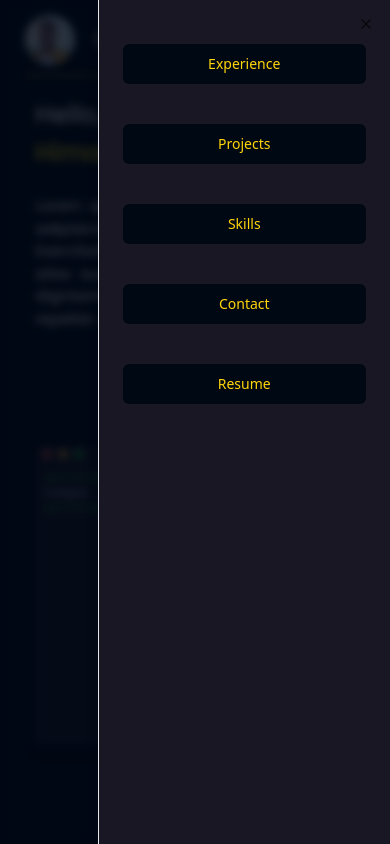
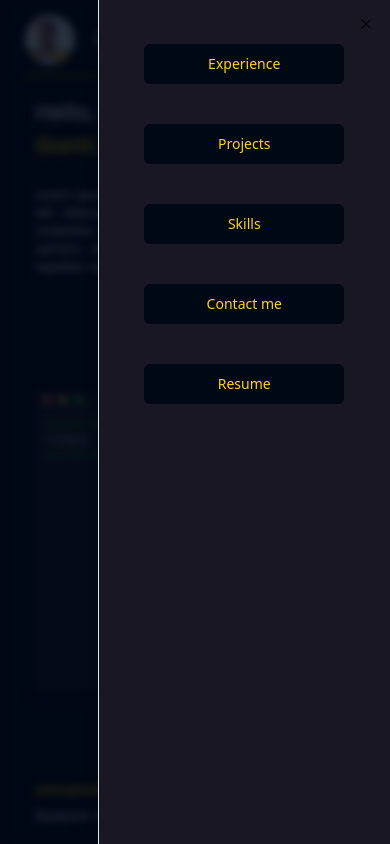
Before and after one commit to Himagna-Ganti/Himagna-Ganti.github.io, a React (Vite) app: page / in a window 390 px wide. Both pictures are taken after a click on the button 355 px from the left and 40 px from the top of the page. Shown: the top 844 px of the page. Built offline with nearby package versions, Linux system fonts and the light colour scheme; a web font is replaced by a local one.

Commit message:
Added: Smooth scroll

```diff
--- a/package.json
+++ b/package.json
@@ -19,6 +19,7 @@
     "lucide-react": "^0.292.0",
     "react": "^18.2.0",
     "react-dom": "^18.2.0",
+    "react-scroll": "^1.9.0",
     "react-typed": "^1.2.0",
     "tailwind-merge": "^2.0.0",
     "tailwindcss-animate": "^1.0.7"
--- a/src/ContactForm.tsx
+++ b/src/ContactForm.tsx
@@ -3,7 +3,7 @@ import { Textarea } from "@/components/ui/textarea";
 
 function ContactForm() {
   return (
-    <div className=" m-[10px] lg:m-[20px]">
+    <div className=" m-[10px] lg:m-[20px]" id="contact">
       <div className="flex justify-center ">
         <h1 className="text-txt text-[25px] lg:text-[35px]">Contact Me</h1>
       </div>
--- a/src/Experience.tsx
+++ b/src/Experience.tsx
@@ -38,31 +38,31 @@ function Experience() {
   return (
     <div className="  text-txt m-[10px]  lg:m-[20px]" id="experience">
       <div className="flex justify-center">
-        <h1 className="text-txt text-[30px] lg:text-[35px]">Experience</h1>
+        <h1 className="text-txt text-[25px] lg:text-[35px]">Experience</h1>
       </div>
       <div className="mt-[20px]">
         {workEx.map(function (data) {
           return (
             <div className=" mb-[15px] flex flex-col p-[10px]">
               <div className="mb-[5px] flex flex-row justify-between">
-                <h1 className="text-accent text-[18px] lg:text-[25px]">
+                <h1 className="text-accent text-[15px] lg:text-[25px]">
                   {data.company}
                 </h1>
-                <h1 className="text-txt text-[15px] pt-[5px] lg:text-[18px]">
+                <h1 className="text-txt text-[12px] pt-[5px] lg:text-[18px]">
                   {data.location}
                 </h1>
               </div>
               <div className="flex flex-row justify-between">
-                <h1 className="text-txt text-[15px] lg:text-[18px]">
+                <h1 className="text-txt text-[12px] lg:text-[18px]">
                   {data.position}
                 </h1>
-                <h1 className="text-txt text-[15px] lg:text-[18px]">
+                <h1 className="text-txt text-[12px] lg:text-[18px]">
                   {data.duration}
                 </h1>
               </div>
 
               <div className=" m-[20px] lg:m-[30px] ">
-                <ul className="text-[15px] space-y-2 list-image-[url(/src/assets/arroww.svg)] list-outside lg:text-[18px] lg:list-image-[url(/src/assets/arrow.svg)] ">
+                <ul className="text-[12px] space-y-2 list-image-[url(/src/assets/arroww.svg)] list-outside lg:text-[18px] lg:list-image-[url(/src/assets/arrow.svg)] ">
                   {data.summary.map(function (data) {
                     return <li className="  "> {data}</li>;
                   })}
--- a/src/Footer.tsx
+++ b/src/Footer.tsx
@@ -1,6 +1,6 @@
 function Footer() {
   return (
-    <div className=" m-[10px] text-txt lg:m-[20px] text-[10px] lg:text-[13px] flex-col justify-center space-y-2  ">
+    <div className=" m-[10px] text-txt lg:m-[20px] text-[9px] lg:text-[13px] flex-col justify-center space-y-2  ">
       <div className="flex justify-center">
         <h1>
           Built by{" "}
--- a/src/Hero.tsx
+++ b/src/Hero.tsx
@@ -10,11 +10,11 @@ function Hero() {
       <div className="flex flex-col p-[10px]  items-center justify-center lg:w-2/4 ">
         {/* Hero section */}
 
-        <h1 className="text-[25px] lg:text-[35px] text-txt">
+        <h1 className="text-[22px] lg:text-[35px] text-txt">
           Hello, my name is <span className="text-accent ">Himagna Ganti</span>.
         </h1>
         <br></br>
-        <h2 className="text-[15px] lg:text-[20px] text-txt text-justify ">
+        <h2 className="text-[12px] lg:text-[20px] text-txt text-justify ">
           Lorem ipsum dolor sit amet consectetur adipisicing elit. Maiores,
           dolore veniam! Exercitationem dicta molestias nostrum alias aut,
           cupiditate aspernatur veniam dignissimos facere vel culpa optio, nisi
--- a/src/NavBar.tsx
+++ b/src/NavBar.tsx
@@ -1,5 +1,6 @@
 import { Avatar, AvatarFallback, AvatarImage } from "@/components/ui/avatar";
 import { Button } from "@/components/ui/button";
+import { Link } from "react-scroll";
 import {
   Sheet,
   SheetClose,
@@ -29,15 +30,73 @@ function NavBar() {
                 <AvatarImage src={hamburger} />
               </Avatar>
             </SheetTrigger>
-            <SheetContent className="bg-[#191724]">
-              <div className="flex flex-col space-y-10 mt-[20px] ">
-                <Button className="bg-background text-accent   ">
+            <SheetContent className="bg-[#191724] ">
+              <div className="flex flex-col space-y-10 mt-[20px]  ">
+                <SheetClose asChild className="flex justify-center">
+                  <Link
+                    to="experience"
+                    spy={true}
+                    smooth={true}
+                    offset={0}
+                    duration={500}
+                  >
+                    <Button className="bg-background text-accent w-[200px]  ">
                       Experience
                     </Button>
-                <Button className="bg-background text-accent">Projects</Button>
-                <Button className="bg-background text-accent">Skills</Button>
-                <Button className="bg-background text-accent">Contact</Button>
-                <Button className="bg-background text-accent">Resume</Button>
+                  </Link>
+                </SheetClose>
+                <SheetClose asChild className="flex justify-center">
+                  <Link
+                    to="projects"
+                    spy={true}
+                    smooth={true}
+                    offset={0}
+                    duration={500}
+                  >
+                    <Button className="bg-background text-accent w-[200px]  ">
+                      Projects
+                    </Button>
+                  </Link>
+                </SheetClose>
+                <SheetClose asChild className="flex justify-center">
+                  <Link
+                    to="skills"
+                    spy={true}
+                    smooth={true}
+                    offset={0}
+                    duration={500}
+                  >
+                    <Button className="bg-background text-accent w-[200px]  ">
+                      Skills
+                    </Button>
+                  </Link>
+                </SheetClose>
+                <SheetClose asChild className="flex justify-center">
+                  <Link
+                    to="contact"
+                    spy={true}
+                    smooth={true}
+                    offset={0}
+                    duration={500}
+                  >
+                    <Button className="bg-background text-accent w-[200px]  ">
+                      Contact me
+                    </Button>
+                  </Link>
+                </SheetClose>
+                <SheetClose asChild className="flex justify-center">
+                  <Link
+                    to="experience"
+                    spy={true}
+                    smooth={true}
+                    offset={0}
+                    duration={500}
+                  >
+                    <Button className="bg-background text-accent w-[200px]  ">
+                      Resume
+                    </Button>
+                  </Link>
+                </SheetClose>
               </div>
               <SheetClose className="bg-accent" />
             </SheetContent>
@@ -45,36 +104,64 @@ function NavBar() {
         </div>
 
         <ul className=" hidden lg:block  ">
+          <Link
+            to="experience"
+            spy={true}
+            smooth={true}
+            offset={0}
+            duration={500}
+          >
             <Button
               variant="link"
               className="text-txt text-[10px] md:text-[20px] hover:text-accent   "
             >
               Experience
             </Button>
+          </Link>
+          <Link
+            to="projects"
+            spy={true}
+            smooth={true}
+            offset={0}
+            duration={500}
+          >
             <Button
               variant="link"
               className="text-txt text-[10px] md:text-[20px] hover:text-accent "
             >
               Projects
             </Button>
+          </Link>
+          <Link to="skills" spy={true} smooth={true} offset={0} duration={500}>
             <Button
               variant="link"
               className="text-txt text-[10px] md:text-[20px] hover:text-accent "
             >
               Skills
             </Button>
+          </Link>
+          <Link to="contact" spy={true} smooth={true} offset={0} duration={500}>
             <Button
               variant="link"
               className="text-txt text-[10px] md:text-[20px] hover:text-accent  "
             >
               Contact Me
             </Button>
+          </Link>
+          <Link
+            to="projects"
+            spy={true}
+            smooth={true}
+            offset={0}
+            duration={500}
+          >
             <Button
               variant="link"
               className="text-txt text-[10px] md:text-[20px] hover:text-accent  "
             >
               Resume
             </Button>
+          </Link>
         </ul>
       </div>
     </section>
--- a/src/Projects.tsx
+++ b/src/Projects.tsx
@@ -40,7 +40,7 @@ const projects = [
 
 function Projects() {
   return (
-    <div className="m-[10px] lg:m-[20px]  text-txt flex-col ">
+    <div className="m-[10px] lg:m-[20px]  text-txt flex-col " id="projects">
       <div className="flex justify-center">
         <h1 className="text-txt text-[25px] lg:text-[35px]">Projects</h1>
       </div>
@@ -49,11 +49,11 @@ function Projects() {
           return (
             <Card className=" p-[10px] border-0 shadow-xl lg:p-[20px] bg-[rgb(30,30,30)]">
               <div className="space-y-2 flex-col">
-                <CardTitle className="text-accent text-[18px] lg:text-[25px]">
+                <CardTitle className="text-accent text-[15px] lg:text-[25px]">
                   {data.title}
                 </CardTitle>
                 <div className="flex ">
-                  <CardDescription className="text-[15px] text-justify lg:w-3/5 lg:text-[18px] ">
+                  <CardDescription className="text-[12px] text-justify lg:w-3/5 lg:text-[18px] ">
                     {data.description}
                   </CardDescription>
                   <div className="w-2/5  hidden lg:block ">
--- a/src/Skills.tsx
+++ b/src/Skills.tsx
@@ -139,7 +139,7 @@ let skills = [
 
 function Skills() {
   return (
-    <div className=" m-[10px] lg:m-[20px]  ">
+    <div className=" m-[10px] lg:m-[20px]  " id="skills">
       <div className="flex justify-center ">
         <h1 className="text-txt text-[25px] lg:text-[35px]">Skills</h1>
       </div>
@@ -152,7 +152,7 @@ function Skills() {
       </div>
       <div className="flex justify-center space-x-2 m-[10px] lg:m-[20px]">
         <div className="h-[18px] w-[18px] lg:h-[25px] lg:w-[25px] rounded-md bg-accent"></div>
-        <h1 className="text-txt -translate-y-0.5 text-[12px] lg:text-[18px]">
+        <h1 className="text-txt -translate-y-0 text-[12px] lg:text-[18px]">
           - Learning
         </h1>
       </div>
```
Also changed, not shown: 1 other file (tests, documents, lock files or other folders). Lines whose indentation alone changed are shown as unchanged.
